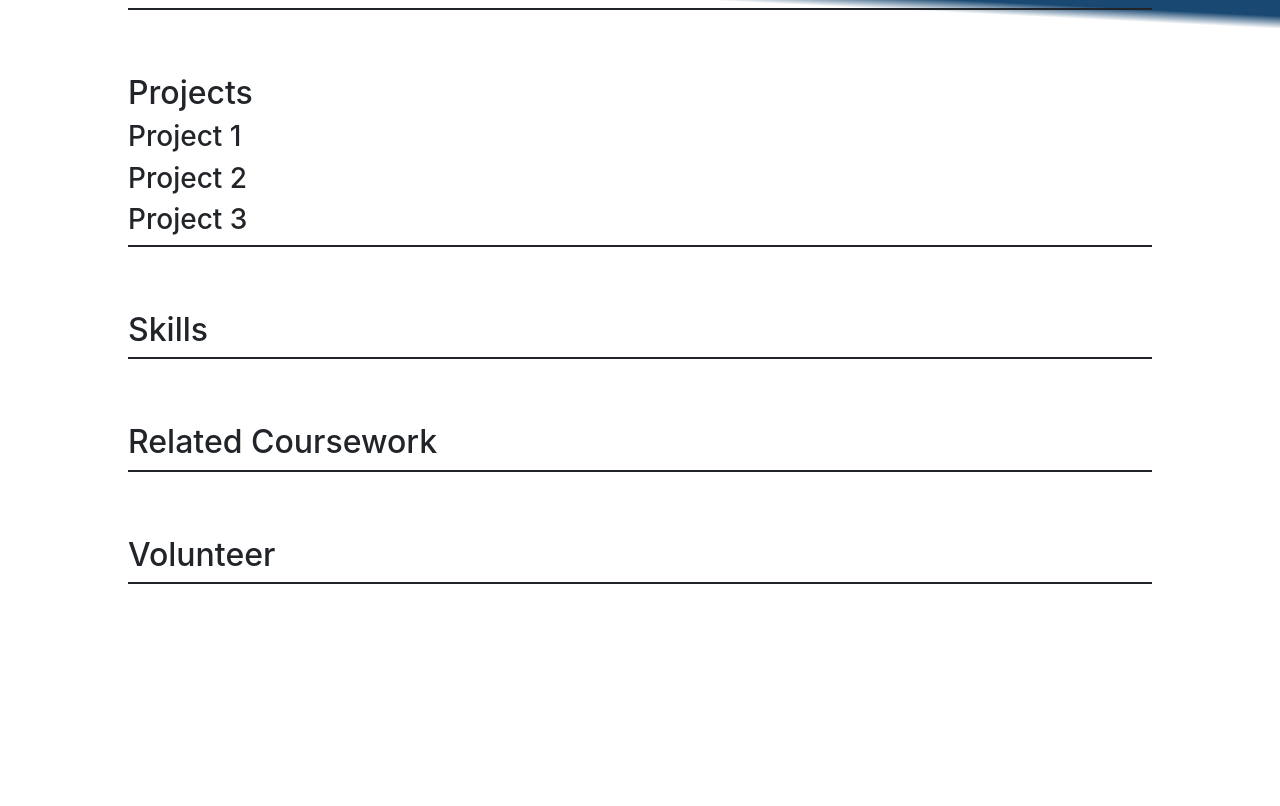
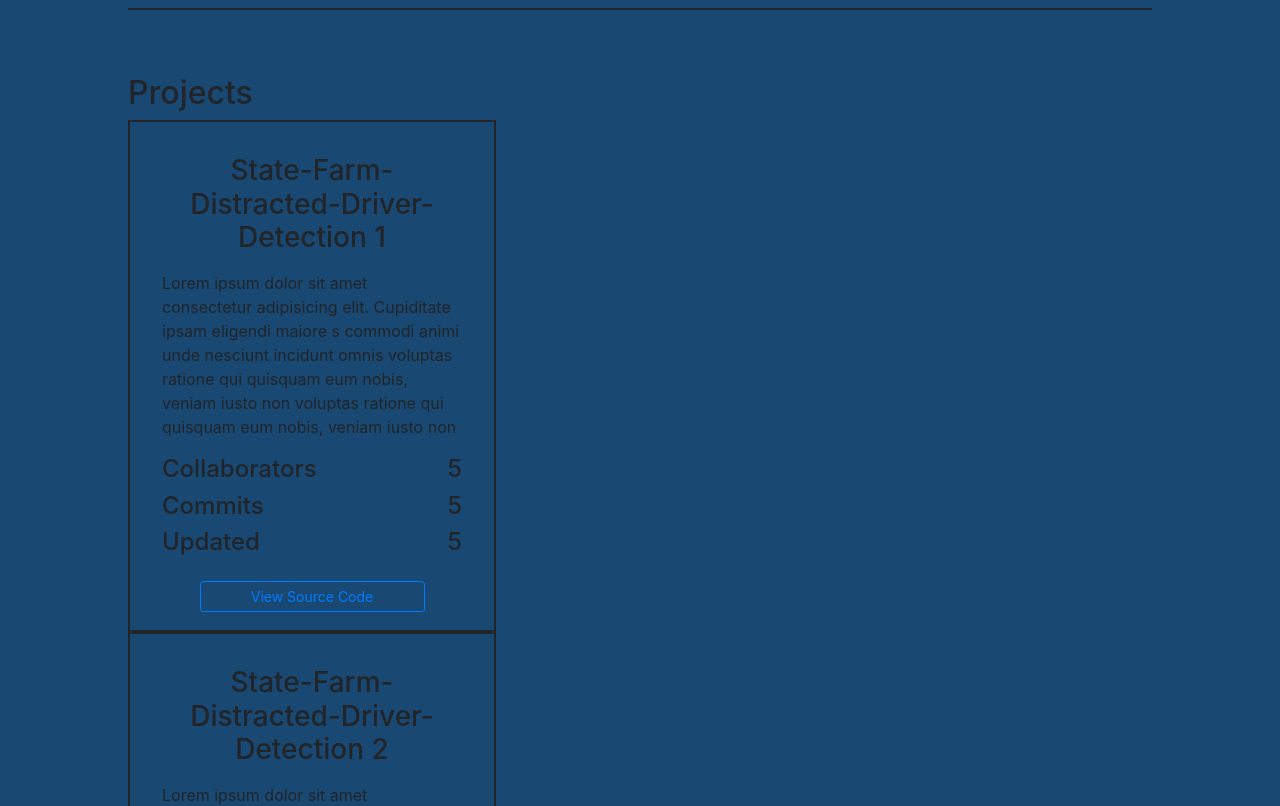
Before and after one commit to jesus-r-mendoza/Portfolio, a React (Create React App) app: page / in a window 1280 px wide. Shown: the part 1940-2746 px from the top of the page. Before the commit the page ends 2524 px from the top, so only its background shows below. Built offline with nearby package versions, Linux system fonts and the light colour scheme.

Commit message:
added skeleton for card of each project

```diff
--- a/src/components/sections/projects/Project.js
+++ b/src/components/sections/projects/Project.js
@@ -4,8 +4,29 @@
 
     render() {
         return (
-            <div>
-                <h3>Project {this.props.project.id}</h3>
+            <div className="project-card">
+                <h3 className="text-center mb-3">State-Farm-Distracted-Driver-Detection {this.props.project.id}</h3>
+                <p>
+                    Lorem ipsum dolor sit amet consectetur adipisicing elit. Cupiditate
+                    ipsam eligendi maiore s commodi animi unde nesciunt incidunt omnis
+                    voluptas ratione qui quisquam eum nobis, veniam iusto non
+                    voluptas ratione qui quisquam eum nobis, veniam iusto non
+                </p>
+                <div className="d-flex flex-column flex-nowrap justify-content-around">
+                    <div className="d-flex justify-content-between">
+                        <h4>Collaborators</h4>
+                        <h4>{this.props.project.id * 5}</h4>
+                    </div>
+                    <div className="d-flex justify-content-between">
+                        <h4>Commits</h4>
+                        <h4>{this.props.project.id * 5}</h4>
+                    </div>
+                    <div className="d-flex justify-content-between">
+                        <h4>Updated</h4>
+                        <h4>{this.props.project.id * 5}</h4>
+                    </div>
+                </div>
+                <a href="#projects" className="btn btn-sm btn-outline-primary mt-3 w-75 mx-auto">View Source Code</a>
             </div>
         )
     }
--- a/src/index.css
+++ b/src/index.css
@@ -32,6 +32,16 @@
   width: 20em;
 }
 
+.project-card {
+  width: 23rem;
+  height: 32rem;
+  border: 2px solid;
+  padding: 2em;
+  display: flex;
+  flex-flow: column nowrap;
+  justify-content: space-between;
+}
+
 #img {
   width: 230px;
   height: 250px;
```
